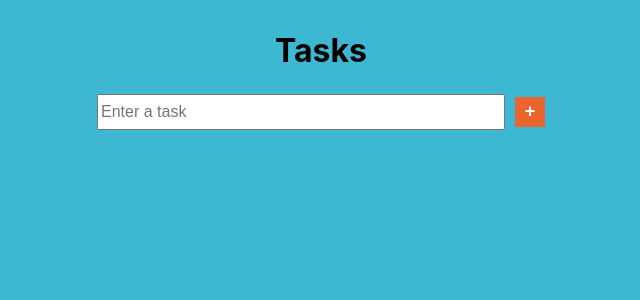
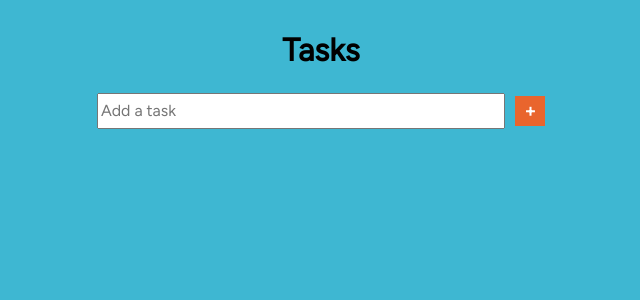
Before and after one commit to emmawojcik/ToDoListReactApp, a React (Create React App) app: page / in a window 1280 px wide. Shown: the top 300 px of the page, without its empty margins (319-959 px from the left). Built offline with nearby package versions, Linux system fonts and the light colour scheme.

Commit message:
added some fonts

```diff
--- a/src/App.css
+++ b/src/App.css
@@ -1,3 +1,8 @@
+@import url('https://fonts.googleapis.com/css2?family=Figtree&display=swap');
+
+*{
+  font-family: 'Figtree', sans-serif;
+}
 
 #completed {
   width: 80%;
@@ -16,7 +21,7 @@
 #outerDiv {
   display: flex;
   flex-direction: column;
-  align-content: center;
+  /* align-content: center; */
   background-color: rgb(62, 183, 210);
   padding: 10px;
   align-items: center;
--- a/src/App.js
+++ b/src/App.js
@@ -28,14 +28,11 @@
           name="listItem"
           onChange={handleInputChange}
           value={{itemToAdd}.item}
-          placeholder= "Enter a task"
+          placeholder= "Add a task"
         />
-
         <button onClick={handleAddClick}>+</button>
       </div>
-
       <ListItemCard items={toDoItems} updateList={updateList} itemsCopy={myItems} />
-
     </div>
   );
 }
```
